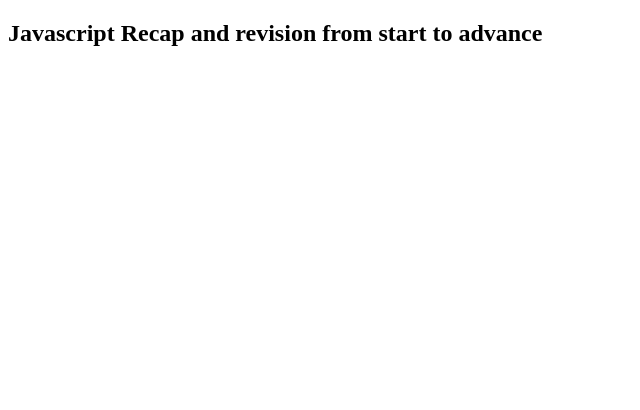
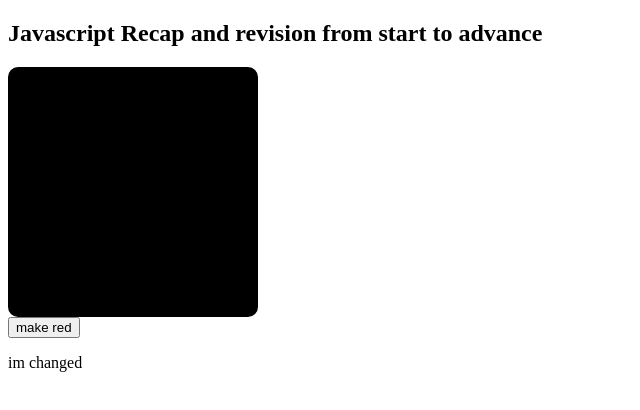
Before and after one commit to developerenamul/sumit-recap, a plain HTML site: page index.html in a window 1280 px wide. Shown: the whole page, without its empty margins (0-640 px from the left). Drawn offline with Linux system fonts and the light colour scheme.

Commit message:
intro included

```diff
--- a/index.html
+++ b/index.html
@@ -5,9 +5,28 @@
     <meta http-equiv="X-UA-Compatible" content="IE=edge" />
     <meta name="viewport" content="width=device-width, initial-scale=1.0" />
     <title>All About Javascript Recap</title>
+    <style>
+      #colorChanger {
+        width: 250px;
+        height: 250px;
+        background-color: #000;
+        border-radius: 10px;
+      }
+    </style>
   </head>
   <body>
     <h2>Javascript Recap and revision from start to advance</h2>
+    <div id="colorChanger"></div>
+    <button
+      onclick="document.getElementById('colorChanger').style.backgroundColor='red'"
+    >
+      make red
+    </button>
+
+    <p id="para">
+      Lorem ipsum dolor sit amet consectetur adipisicing elit. Quidem cum
+      expedita, deleniti minus temporibus itaque repellendus vol
+    </p>
     <!-- js files -->
     <script src="js/01intro.js"></script>
   </body>
--- a/js/01intro.js
+++ b/js/01intro.js
@@ -0,0 +1 @@
+document.getElementById("para").innerHTML = "im changed";
```
